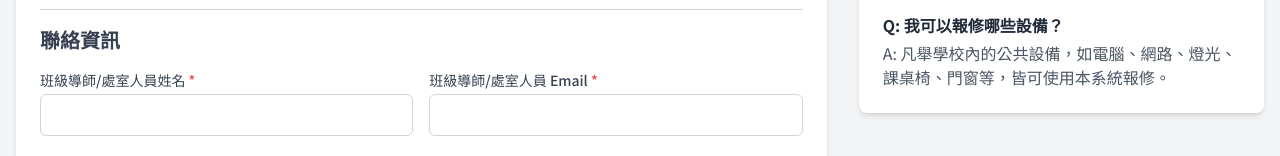
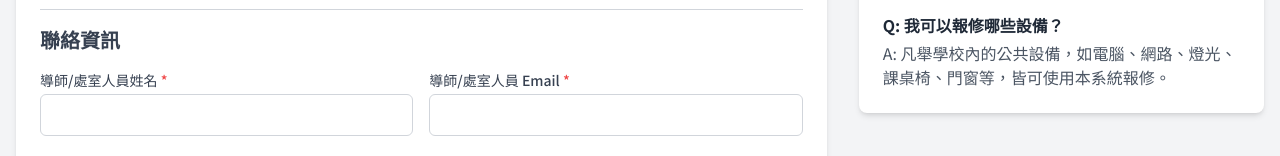
Before and after one commit to hlhsstudentunion/HLHS_repair_platform, a plain HTML site: page index.html in a window 1280 px wide. Shown: the part 796-952 px from the top of the page. Drawn offline with nearby package versions, Linux system fonts and the light colour scheme; a script that the page names is missing.

Commit message:
Update index.html

```diff
--- a/index.html
+++ b/index.html
@@ -107,11 +107,11 @@
             <h3 class="text-xl font-semibold text-gray-700 mb-4">聯絡資訊</h3>
             <div class="grid grid-cols-1 md:grid-cols-2 gap-4">
               <div>
-                <label for="teacherName" class="block text-sm font-medium text-gray-700">班級導師/處室人員姓名 <span class="text-red-500">*</span></label>
+                <label for="teacherName" class="block text-sm font-medium text-gray-700">導師/處室人員姓名 <span class="text-red-500">*</span></label>
                 <input type="text" id="teacherName" name="teacherName" class="input mt-1" required>
               </div>
               <div>
-                <label for="teacherEmail" class="block text-sm font-medium text-gray-700">班級導師/處室人員 Email <span class="text-red-500">*</span></label>
+                <label for="teacherEmail" class="block text-sm font-medium text-gray-700">導師/處室人員 Email <span class="text-red-500">*</span></label>
                 <input type="email" id="teacherEmail" name="teacherEmail" class="input mt-1" required>
               </div>
               <div id="student-email-row">
@@ -203,4 +203,5 @@
   <script src="index.js"></script>
   <script src="login.js"></script>
 </body>
+
 </html>
```
